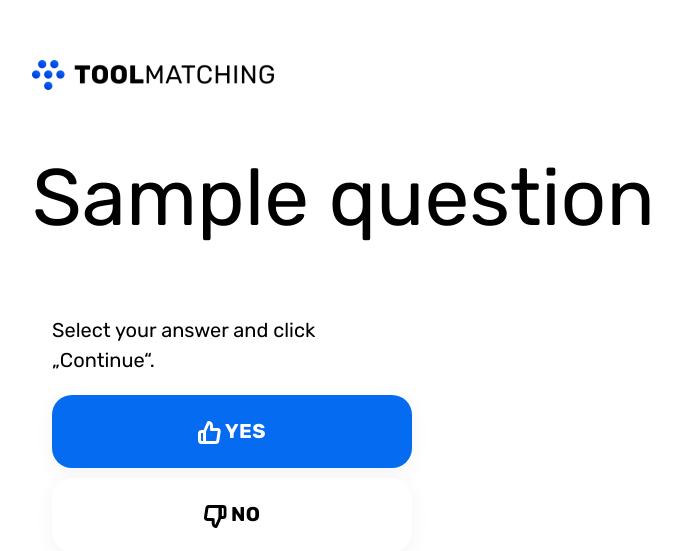
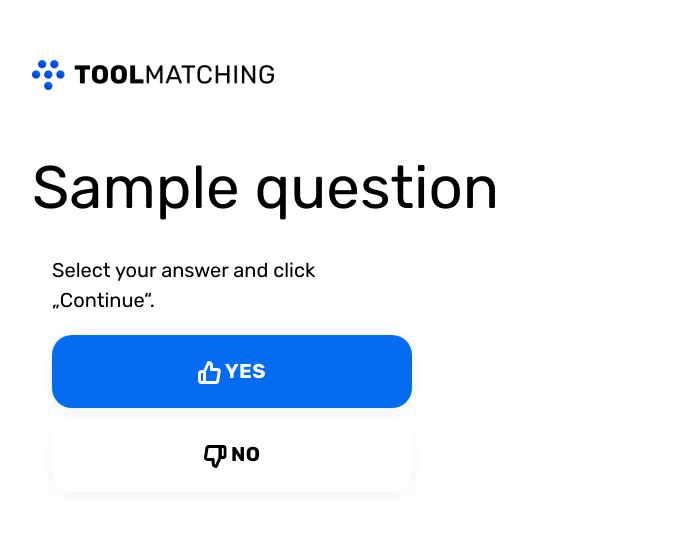
Before and after one commit to hija/toolmatching, a Flask app: template backend/toolmatching/templates/YesNo.html in a window 1280 px wide. Shown: the top 551 px of the page, without its empty margins (28-709 px from the left). Run offline with Flask 2, Linux system fonts and the light colour scheme; the template is opened without the code that fills it: most values are stand-ins (such as "Sample title", 1, 10 or a date in 2020); some libraries are stand-ins or nearby versions.

```diff
--- a/backend/toolmatching/templates/YesNo.html
+++ b/backend/toolmatching/templates/YesNo.html
@@ -17,7 +17,7 @@
 
   <main role="main" class="inner cover p-5 pt-0 pb-0">
     <div class="text-left">
-      <h1 class="heading pt-3 pb-5">{{question}}</h1>
+      <h1 class="heading pt-3 pb-3 small">{{question}}</h1>
       <div class="container">
         <div class="row mb-3">
           <div class="col-sm">
```
